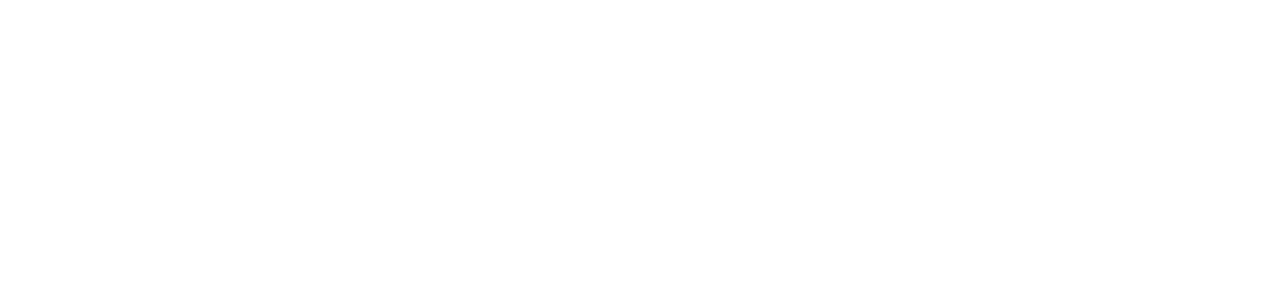
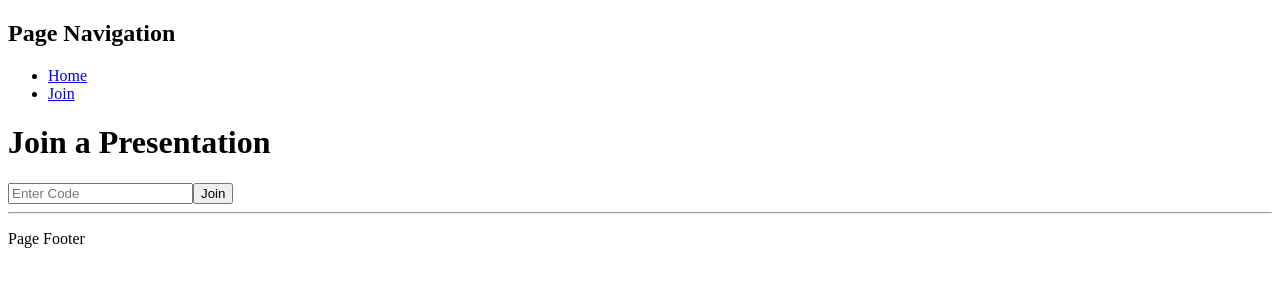
Before and after one commit to bdfries/presentation, a React (Create React App) app: page /join in a window 1280 px wide. Before the commit this address had no page. Shown: the top 300 px of the page. Built offline with nearby package versions, Linux system fonts and the light colour scheme.

Commit message:
Creating Page Navigation Component and Creating Join Page

```diff
--- a/src/App.tsx
+++ b/src/App.tsx
@@ -1,12 +1,14 @@
 import { Routes, Route } from 'react-router-dom';
 
 import HomePage from './pages/HomePage';
+import JoinPage from './pages/JoinPage';
 
 const App = (): JSX.Element =>
   (
     <div className="app-wrap">
       <Routes>
         <Route path="/" element={<HomePage />} />
+        <Route path="/join" element={<JoinPage />} />
       </Routes>
     </div>
   );
--- /dev/null
+++ b/src/components/PageNavigation.tsx
@@ -0,0 +1,14 @@
+import { Link } from 'react-router-dom';
+
+const PageNavigation = (): JSX.Element =>
+    (
+        <nav>
+            <h2>Page Navigation</h2>
+            <ul>
+                <li><Link to="/">Home</Link></li>
+                <li><Link to="/join">Join</Link></li>
+            </ul>
+        </nav>
+    );
+
+export default PageNavigation;
--- a/src/layouts/DefaultLayout.tsx
+++ b/src/layouts/DefaultLayout.tsx
@@ -1,3 +1,4 @@
+import PageNavigation from '../components/PageNavigation';
 import PageFooter from '../components/PageFooter';
 
 type DefaultLayoutProps = {
@@ -7,6 +8,7 @@
 const DefaultLayout = ({ children }: DefaultLayoutProps): JSX.Element =>
     (
         <>
+            <PageNavigation />
             {children}
             <PageFooter />
         </>
--- /dev/null
+++ b/src/pages/JoinPage.tsx
@@ -0,0 +1,11 @@
+import DefaultLayout from '../layouts/DefaultLayout';
+
+const JoinPage = (): JSX.Element => (
+    <DefaultLayout>
+        <h1>Join a Presentation</h1>
+        <input type="text" placeholder="Enter Code" />
+        <button>Join</button>
+    </DefaultLayout>
+)
+
+export default JoinPage;
```
